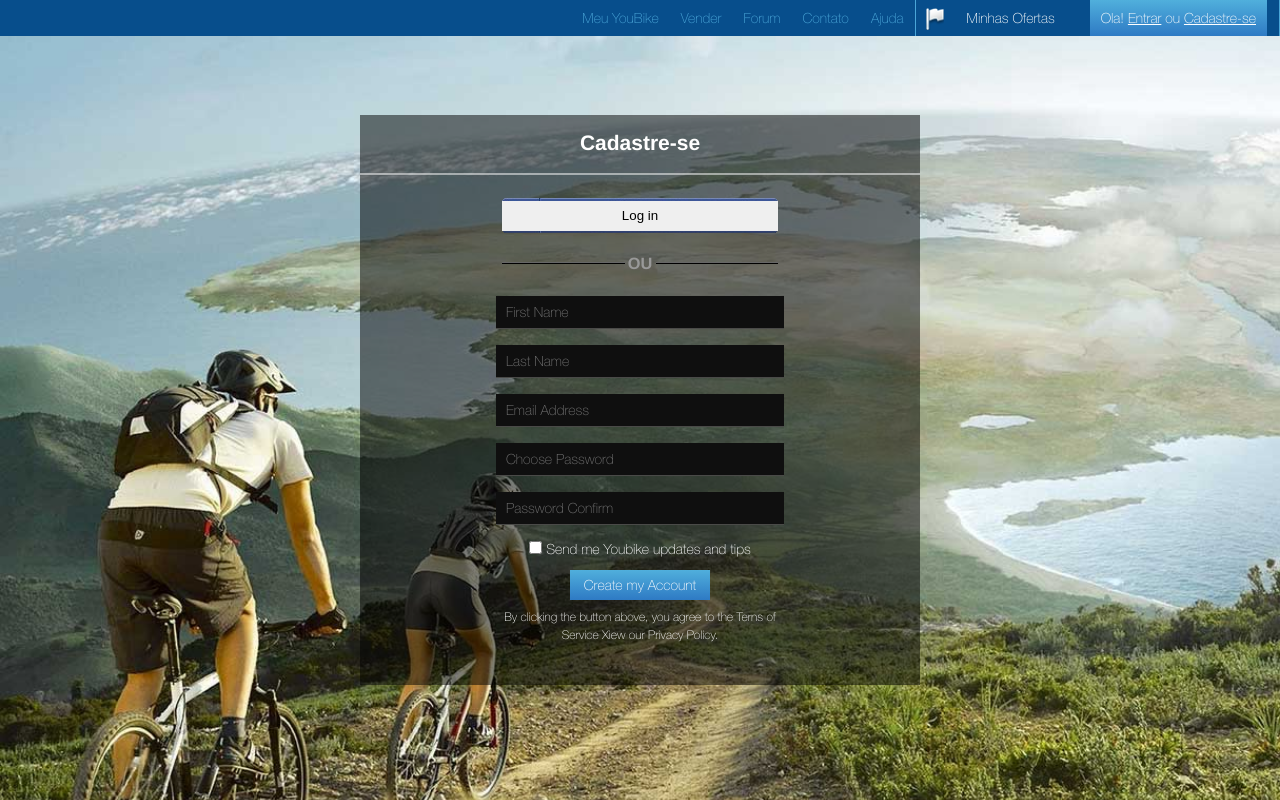
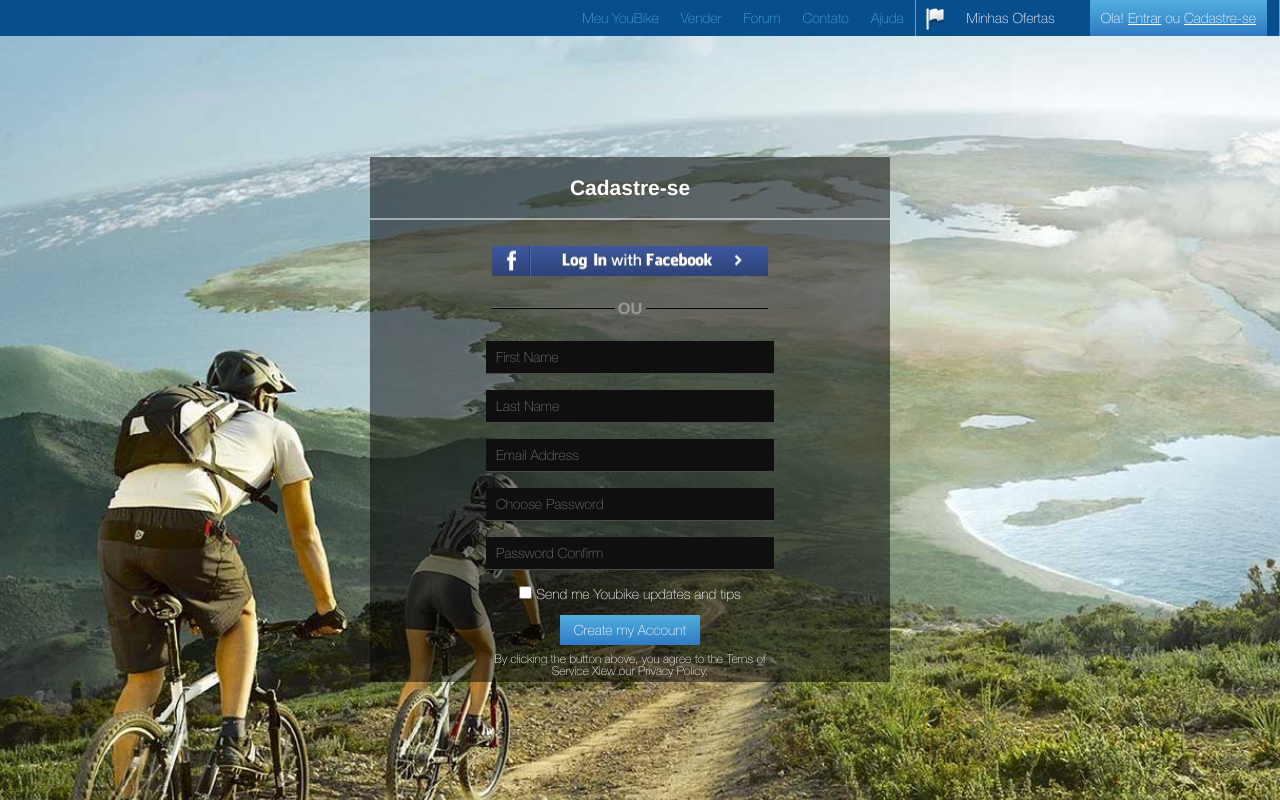
Before and after one commit to miamr33/Homework5_1, a plain HTML site: page index.html in a window 1280 px wide. Drawn offline with Linux system fonts and the light colour scheme.

Commit message:
fixed bags

```diff
--- a/css/style.css
+++ b/css/style.css
@@ -8,7 +8,7 @@ src: url('../fonts/helveticaneue-thin-webfont.eot?#iefix') format('embedded-open
 font-weight: normal;
 font-style: normal;
 }
-body {
+html {
     font-family: 'Helvetica Neue', sans-serif;
     font-size: 14px;
     background-image: url(../img/background.jpg);
@@ -43,13 +43,13 @@ img {
     height: 22px;
     width: 18px;
 }
-header a {
+a {
     display: inline-block;
     padding: 11px;
     text-decoration: none;
     color: #4aa6d8;
 }
-header a:hover {
+a:hover {
     color: white;
     background-color: #4aa6d8;
 }
@@ -60,34 +60,27 @@ header span {
 /*CENTER_PANEL*/
 
 .center_panel {
-    width: 100%;
-    height: 100%;
     position: absolute;
-    top: 0;
-    left: 0;
-    overflow: auto;
+    top: 50%;
+    left: 50%;
+    margin: -260px 0 0 -270px;
 }
-.account {
-    width: 560px;
-    height: 570px;
-    position: absolute;
-    top: 0;
-    right: 0;
-    bottom: 0;
-    left: 0;
-    margin: auto;
+.sign_in {
+	margin-left: auto;
+	margin-right: auto;
+    width: 520px;
     background: rgba(0, 0, 0, 0.5);
 }
 h2 {
     color: white;
     text-align: center;
-    padding-bottom: 20px;
+    padding: 20px 0;
     border-bottom: 2px solid rgba(255, 255, 255, 0.5);
 }
 div form {
 	text-align: center;
 }
-.facebook form {
+.facebook input {
     background-image: url(../img/facebook.png);
 	background-repeat: no-repeat;
 	background-position: center center;
@@ -113,18 +106,18 @@ div input[type=checkbox] {
 	width: 13px;
 	height: 13px;
 }
-div input:focus {
+div input[type=text]:focus, div input[type=email]:focus, div input[type=password]:focus {
 	background: #074b87;
 	box-shadow: 0px 0px 20px 5px rgba(115,154,193,1);
 }
 input[placeholder] {
     padding-left: 10px;
 }
-.made_account input[type=submit] {
+.create_account input[type=submit] {
     width: 140px;
     background: linear-gradient(to top, #2e7ac4, #50afdc);
 }
-input[placeholder], .made_account input[type=submit] {
+input[placeholder], .create_account input[type=submit] {
      font-size: 14px;
      font-family: 'Helvetica Neue', sans-serif;
 }
@@ -133,8 +126,8 @@ p {
     width: 306px;
     text-align: center;
     font-size: 12px;
-    line-height: 1.5;
+    padding-bottom: 5px;
 }
-p, label, .made_account input[type=submit], input[placeholder] {
+p, label, .create_account input[type=submit], input[placeholder] {
     color: white;
 }
--- a/index.html
+++ b/index.html
@@ -8,7 +8,6 @@
     </head>
     <body>
         <header>
-            <div class="header_menu">
                 <ul>
                     <li>Ola! <span>Entrar</span> ou <span>Cadastre-se</span></li>
                     <li>Minhas Ofertas</li>
@@ -19,14 +18,13 @@
                     <li><a href="#">Vender</a></li>
                     <li><a href="#">Meu YouBike</a></li>
                 </ul>
-            </div>
         </header>
         <div class="center_panel">
-            <div class="account">
+            <div class="sign_in">
                 <div class="facebook">
                     <h2>Cadastre-se</h2>
                     <form action="https://www.facebook.com" target="_blank">
-                        <input type="submit" value="Log in">
+                        <input type="submit" value="">
                     </form>
                     <h3>OU</h3>
                 </div>
@@ -40,7 +38,7 @@
                         <input type="checkbox" id="Youbike">
                         <label for="Youbike">Send me Youbike updates and tips</label>
                     </div>
-                    <div class="made_account"><input type="submit" value="Create my Account"></div>
+                    <div class="create_account"><input type="submit" value="Create my Account"></div>
                     <p>By clicking the button above, you agree to the Terns of Service Xiew our Privacy Policy.</p>
                 </form>
             </div>
```
